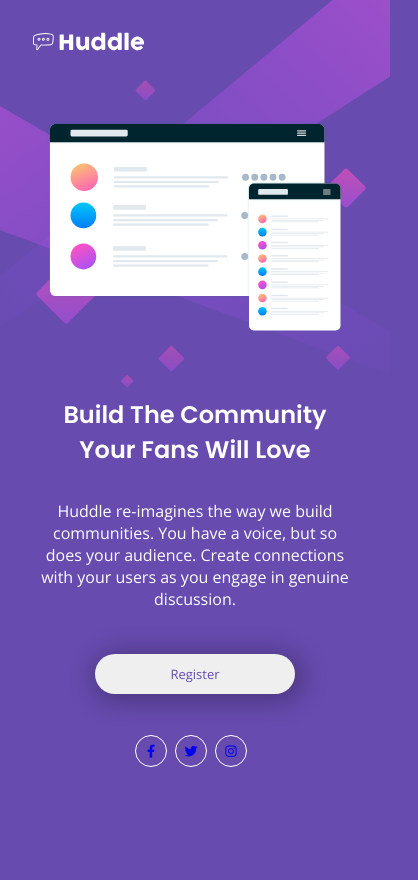
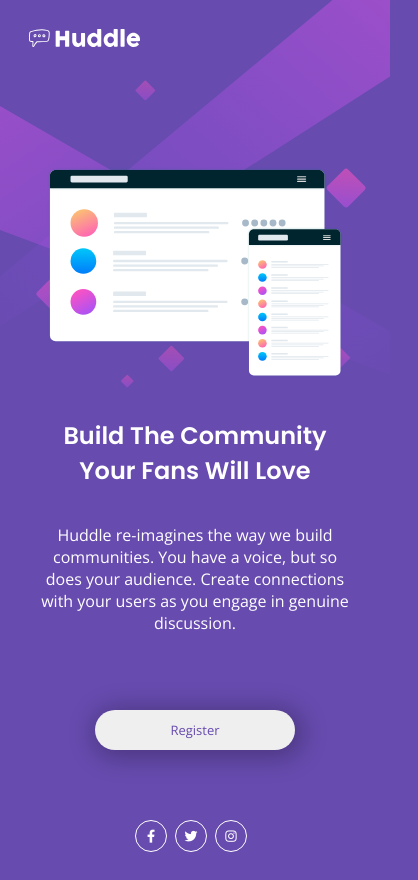
Before and after one commit to mayariii/huddle-landing-page, a plain HTML site: page index.html in a window 390 px wide. Shown: the whole page, 418 px wide, since content can reach past the window. Before the commit the page ends 844 px from the top, so only its background shows below. Drawn offline with nearby package versions, Linux system fonts and the light colour scheme.

Commit message:
improve bg img consistency & fixed padding/margin

```diff
--- a/scss/_mobile.scss
+++ b/scss/_mobile.scss
@@ -3,11 +3,12 @@
     body {
         $background-image: url('../images/bg-mobile.svg');
         background-image: $background-image;
+        background-size: 100%;
     }
 
     .logo {
         width: 120px;
-        padding: 5%;
+        padding: 15px;
     }
 
     .content {
@@ -21,22 +22,22 @@
 
             img {
                 width: 296px;
-                padding-top: 8%;
+                padding-top: 20px;
             }
         }
 
         .text-content {
             text-align: center;
-            padding: 3%;
+            padding: 10px;
 
             .heading {
                 font-size: x-large;
                 margin: 0;
-                padding-top: 15%;
+                padding-top: 30px;
             }
 
             .sub-text {
-                padding: 5%;
+                padding: 20px;
             }
         }
     }
@@ -48,7 +49,7 @@
 
     .links {
         justify-content: center;
-        padding: 5% 0 5% 0;
+        padding: 20px 0 20px 0;
     }
 
     .social-icon {
--- a/scss/style.scss
+++ b/scss/style.scss
@@ -7,12 +7,13 @@
     // background
     background-image: $background-image;
     background-repeat: no-repeat;
-    background-size: 100%;
+    background-size: cover;
+    min-height: 100vh;
 }
 
 // HEADER SECTION
 .logo {
-    padding: 1.5% 3%;
+    padding: 10px 20px;
 }
 
 // MAIN CONTENT SECTION
@@ -20,22 +21,22 @@
     display: flex;
 
     .image-content {
-        padding: 5% 5% 0 5%;
+        padding: 75px 75px 0 75px;
     }
 
     .text-content {
-        padding: 3% 3% 3% 0;
+        padding: 50px 50px 50px 0;
 
         .heading {
             font-family: $font-heading;
             font-size: xx-large;
             font-weight: 600;
-            padding-top: 5%;
+            padding-top: 50px;
         }
 
         .sub-text {
             font-family: $font-body;
-            padding-right: 25%;
+            padding-right: 150px;
         }
     }
 }
@@ -55,7 +56,7 @@
     height: 56px;
 
     // layout
-    margin: 3% 0;
+    margin: 40px 0;
 }
 
 // FOOTER SECTION
@@ -63,7 +64,12 @@
 .links {
     display: flex;
     justify-content: flex-end;
-    padding-right: 10%;
+    padding-top: 25px;
+    padding-right: 100px;
+
+    a {
+        color: $secondary-colour;
+    }
 }
 
 .social-icon {
```
Also changed, not shown: css/style.css, 1 other file.
